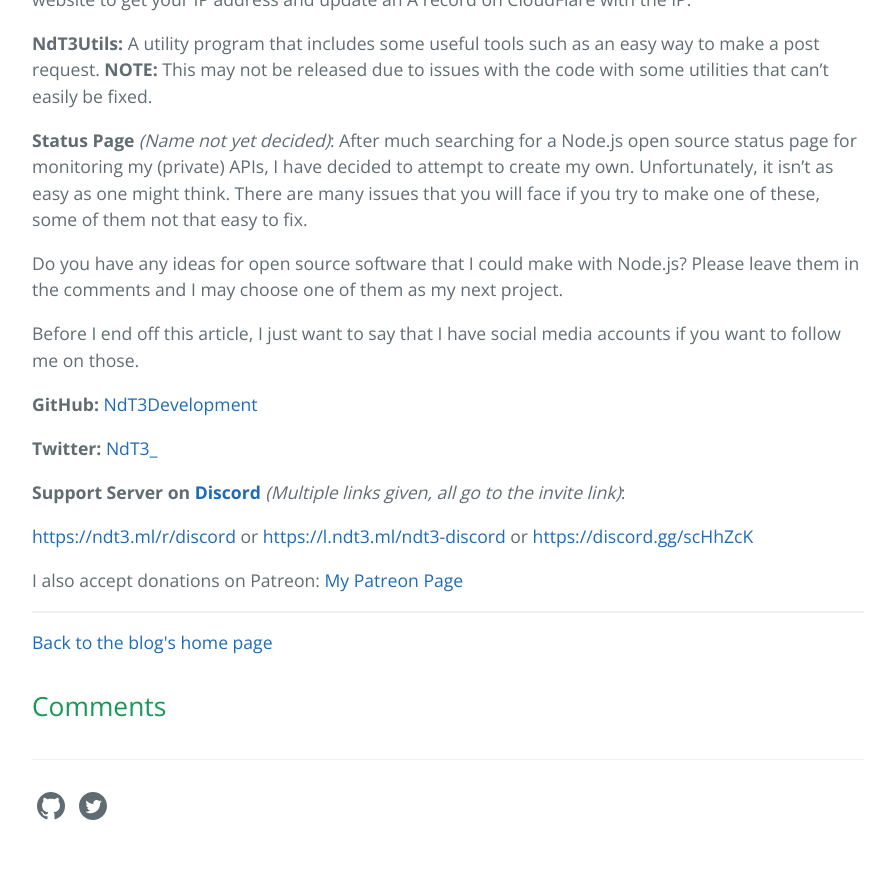
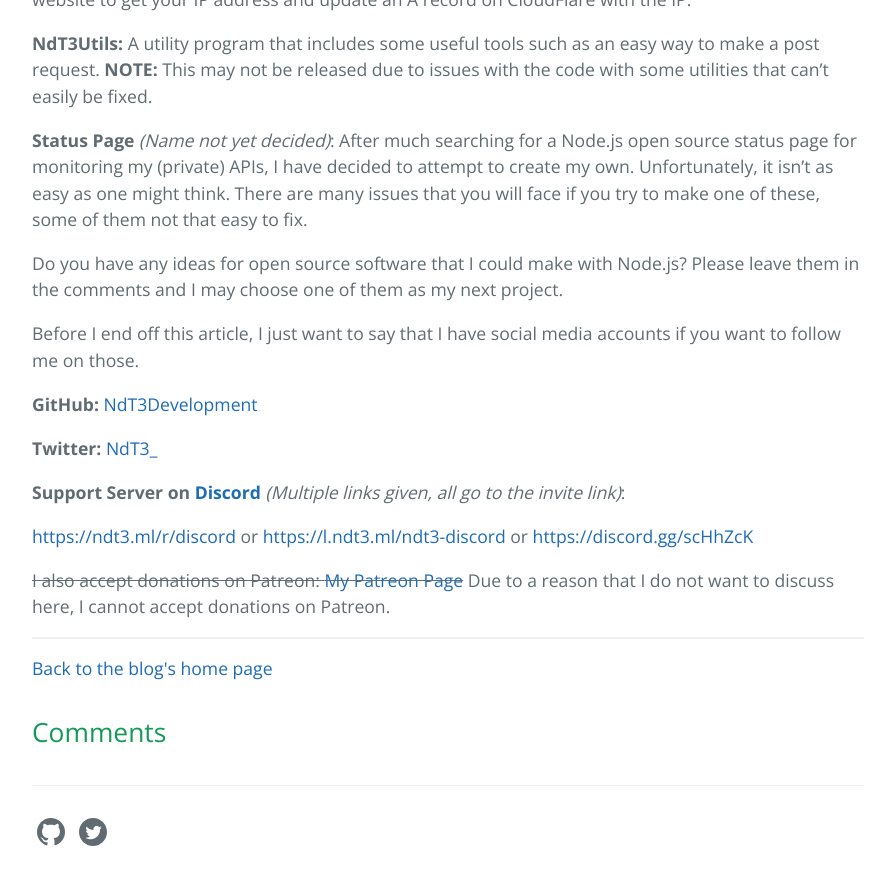
Before and after one commit to TrueWinter/blog, a Jekyll site: the page built from _posts/2017-12-02-my-software-releases.md, in a window 1280 px wide and 900 px high, scrolled down 1322 px. Shown: the top 885 px of the window, without its empty margins (192-1087 px from the left). Built offline with Jekyll 4.4.1, drawn with Linux system fonts in a browser that asks for light colours; comment, search, counter and statistics services are not loaded.

Commit message:
Update Post “2017-12-02-my-software-releases”

```diff
--- a/_posts/2017-12-02-my-software-releases.md
+++ b/_posts/2017-12-02-my-software-releases.md
@@ -45,4 +45,4 @@
 [https://l.ndt3.ml/ndt3-discord](https://l.ndt3.ml/ndt3-discord) or
 [https://discord.gg/scHhZcK](https://discord.gg/scHhZcK)
 
-I also accept donations on Patreon: [My Patreon Page](https://patreon.com/NdT3)
+~~I also accept donations on Patreon: [My Patreon Page](https://patreon.com/NdT3)~~ Due to a reason that I do not want to discuss here, I cannot accept donations on Patreon.
```
